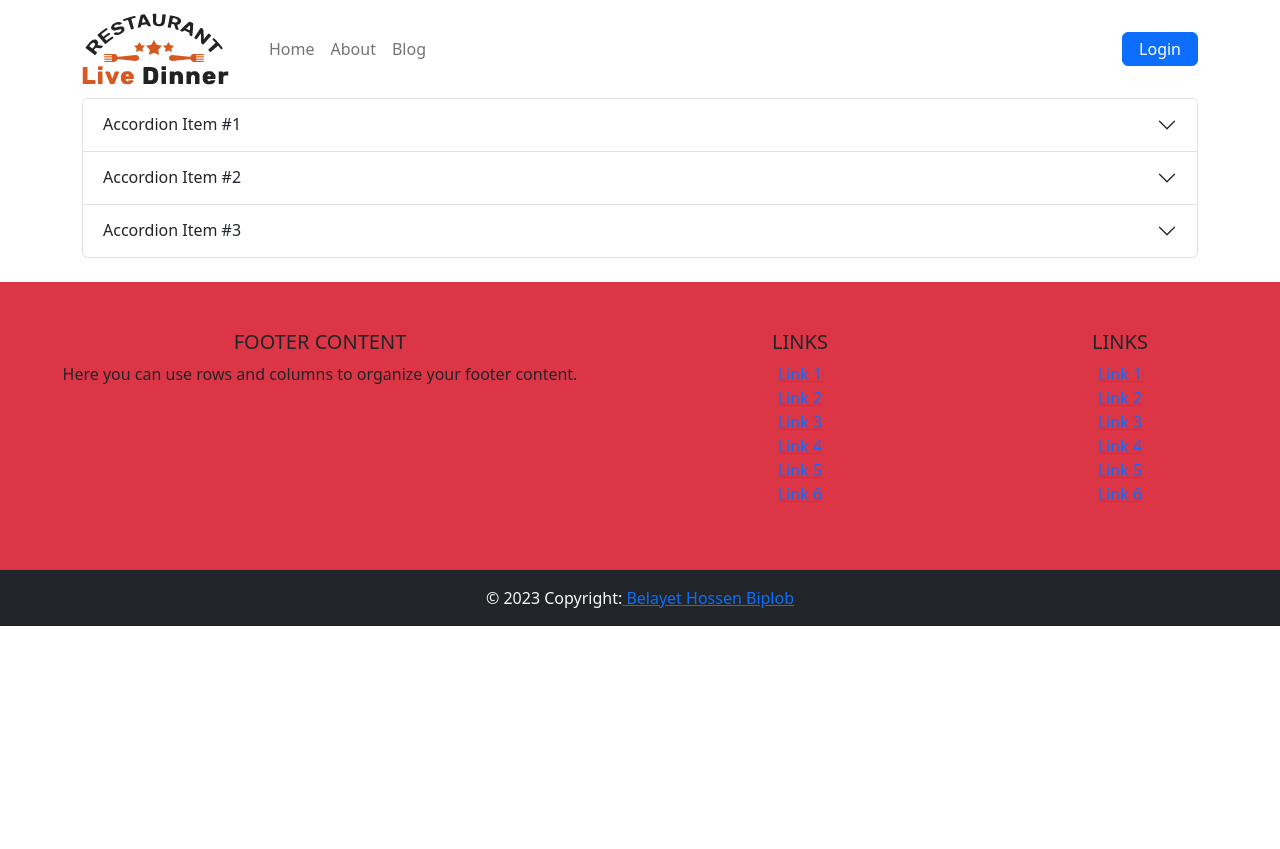
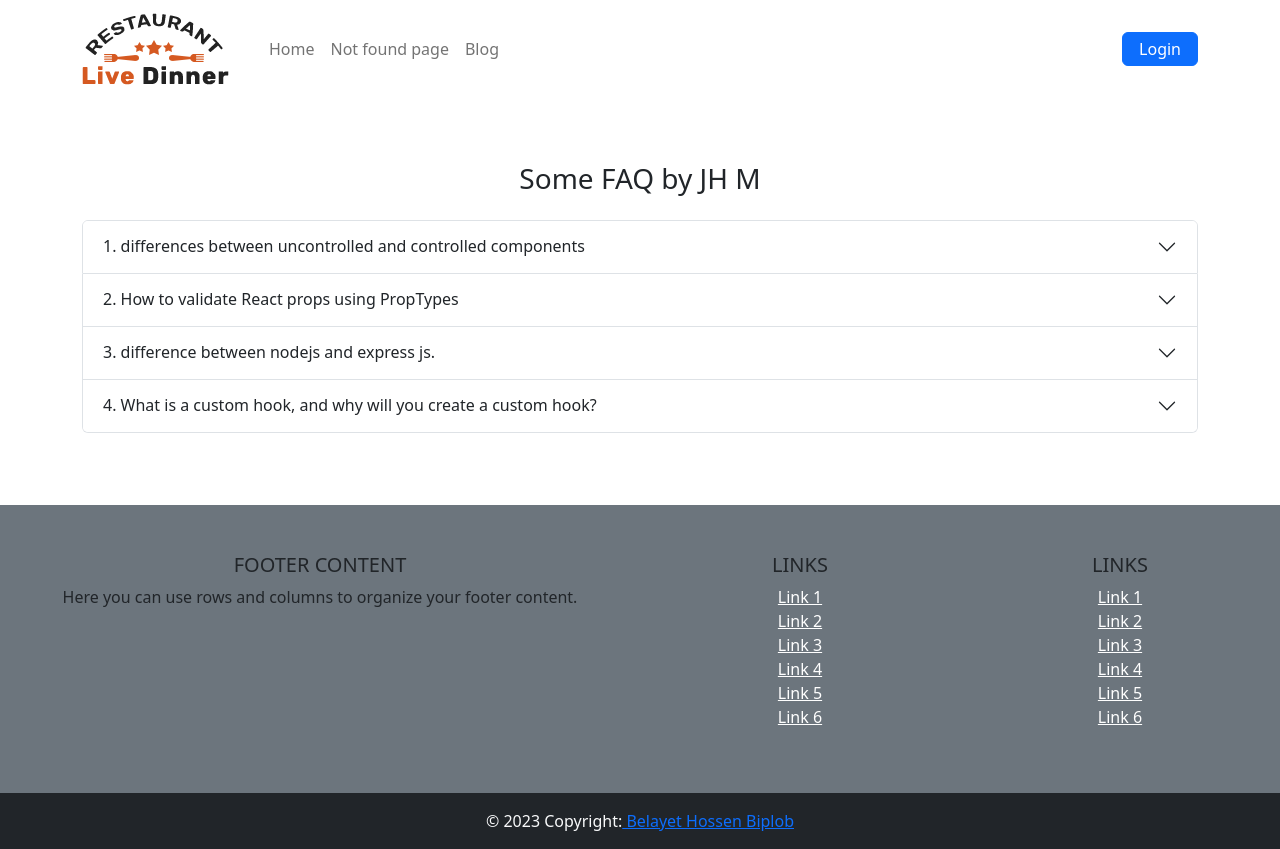
Before and after one commit to BelayetHossen/chefs-recipes-client, a React (Vite) app: page /blog in a window 1280 px wide. Before the commit the page ends 800 px from the top, so only its background shows below. Built offline with nearby package versions, Linux system fonts and the light colour scheme; no server answers.

Commit message:
.env file secure done

```diff
--- a/src/contents/layouts/Chefs.jsx
+++ b/src/contents/layouts/Chefs.jsx
@@ -40,7 +40,7 @@ const Chefs = () => {
                     chefs.map(chef =>
                         <div key={chef.id} className="col-md-3 mb-4">
                             <Card>
-                                <Card.Img variant="top" src={chef.photo} />
+                                <Card.Img variant="top" src={chef.photo} loading="lazy" />
                                 <Card.Body>
                                     <Card.Title>{chef.name}</Card.Title>
                                 </Card.Body>
--- a/src/contents/layouts/Footer.jsx
+++ b/src/contents/layouts/Footer.jsx
@@ -5,7 +5,7 @@ const Footer = () => {
     return (
         <div>
             <footer className="page-footer font-small blue pt-4">
-                <div className="container-fluid text-center text-md-left py-5 bg-danger">
+                <div className="container-fluid text-center text-md-left py-5 bg-secondary">
                     <div className="row">
                         <div className="col-md-6 mt-md-0 mt-3">
                             <h5 className="text-uppercase">Footer Content</h5>
@@ -17,24 +17,24 @@ const Footer = () => {
                         <div className="col-md-3 mb-md-0 mb-3">
                             <h5 className="text-uppercase">Links</h5>
                             <ul className="list-unstyled">
-                                <li><Link>Link 1</Link></li>
-                                <li><Link>Link 2</Link></li>
-                                <li><Link>Link 3</Link></li>
-                                <li><Link>Link 4</Link></li>
-                                <li><Link>Link 5</Link></li>
-                                <li><Link>Link 6</Link></li>
+                                <li><Link className='text-white'>Link 1</Link></li>
+                                <li><Link className='text-white'>Link 2</Link></li>
+                                <li><Link className='text-white'>Link 3</Link></li>
+                                <li><Link className='text-white'>Link 4</Link></li>
+                                <li><Link className='text-white'>Link 5</Link></li>
+                                <li><Link className='text-white'>Link 6</Link></li>
                             </ul>
                         </div>
 
                         <div className="col-md-3 mb-md-0 mb-3">
                             <h5 className="text-uppercase">Links</h5>
                             <ul className="list-unstyled">
-                                <li><Link>Link 1</Link></li>
-                                <li><Link>Link 2</Link></li>
-                                <li><Link>Link 3</Link></li>
-                                <li><Link>Link 4</Link></li>
-                                <li><Link>Link 5</Link></li>
-                                <li><Link>Link 6</Link></li>
+                                <li><Link className='text-white'>Link 1</Link></li>
+                                <li><Link className='text-white'>Link 2</Link></li>
+                                <li><Link className='text-white'>Link 3</Link></li>
+                                <li><Link className='text-white'>Link 4</Link></li>
+                                <li><Link className='text-white'>Link 5</Link></li>
+                                <li><Link className='text-white'>Link 6</Link></li>
                             </ul>
                         </div>
                     </div>
--- a/src/contents/layouts/Header.jsx
+++ b/src/contents/layouts/Header.jsx
@@ -26,7 +26,7 @@ const Header = () => {
                     <Navbar.Collapse id="basic-navbar-nav" className='float-end'>
                         <Nav className="me-auto">
                             <Link to='/' className='nav-item nav-link'>Home</Link>
-                            <Link to='/about' className='nav-item nav-link'>About</Link>
+                            <Link to='/hkfjgigr' className='nav-item nav-link'>Not found page</Link>
                             <Link to='/blog' className='nav-item nav-link'>Blog</Link>
 
                         </Nav>
--- a/src/contents/layouts/Slider.jsx
+++ b/src/contents/layouts/Slider.jsx
@@ -7,6 +7,7 @@ const Slider = () => {
             <Carousel className='slider'>
                 <Carousel.Item>
                     <img
+                        loading="lazy"
                         className="d-block w-100"
                         src="../../../public/assets/images/slider-01.jpg"
                         alt="First slide"
@@ -18,6 +19,7 @@ const Slider = () => {
                 </Carousel.Item>
                 <Carousel.Item>
                     <img
+                        loading="lazy"
                         className="d-block w-100"
                         src="../../../public/assets/images/slider-02.jpg"
                         alt="Second slide"
@@ -30,6 +32,7 @@ const Slider = () => {
                 </Carousel.Item>
                 <Carousel.Item>
                     <img
+                        loading="lazy"
                         className="d-block w-100"
                         src="../../../public/assets/images/slider-03.jpg"
                         alt="Third slide"
--- a/src/contents/pages/Blog.jsx
+++ b/src/contents/pages/Blog.jsx
@@ -3,42 +3,33 @@ import { Accordion } from 'react-bootstrap';
 
 const Blog = () => {
     return (
-        <div className='container'>
+        <div className='container my-5'>
+            <h3 className='py-3 text-center'>Some FAQ by JH M</h3>
             <Accordion>
                 <Accordion.Item eventKey="0">
-                    <Accordion.Header>Accordion Item #1</Accordion.Header>
+                    <Accordion.Header>1. differences between uncontrolled and controlled components</Accordion.Header>
                     <Accordion.Body>
-                        Lorem ipsum dolor sit amet, consectetur adipiscing elit, sed do
-                        eiusmod tempor incididunt ut labore et dolore magna aliqua. Ut enim
-                        ad minim veniam, quis nostrud exercitation ullamco laboris nisi ut
-                        aliquip ex ea commodo consequat. Duis aute irure dolor in
-                        reprehenderit in voluptate velit esse cillum dolore eu fugiat nulla
-                        pariatur. Excepteur sint occaecat cupidatat non proident, sunt in
-                        culpa qui officia deserunt mollit anim id est laborum.
+                        In React, controlled components refer to components that have their state and behavior controlled by the parent component. These components rely on props passed down from the parent component to update their state and behavior. Uncontrolled components refer to components that manage their own state internally.
                     </Accordion.Body>
                 </Accordion.Item>
                 <Accordion.Item eventKey="1">
-                    <Accordion.Header>Accordion Item #2</Accordion.Header>
+                    <Accordion.Header>2. How to validate React props using PropTypes</Accordion.Header>
                     <Accordion.Body>
-                        Lorem ipsum dolor sit amet, consectetur adipiscing elit, sed do
-                        eiusmod tempor incididunt ut labore et dolore magna aliqua. Ut enim
-                        ad minim veniam, quis nostrud exercitation ullamco laboris nisi ut
-                        aliquip ex ea commodo consequat. Duis aute irure dolor in
-                        reprehenderit in voluptate velit esse cillum dolore eu fugiat nulla
-                        pariatur. Excepteur sint occaecat cupidatat non proident, sunt in
-                        culpa qui officia deserunt mollit anim id est laborum.
+                        Props and PropTypes are important mechanisms for passing read-only attributes between React components.
+
+                        We can use React props, short for properties, to send data from one component to another. If a component receives the wrong type of props, it can cause bugs and unexpected errors in your app.
                     </Accordion.Body>
                 </Accordion.Item>
                 <Accordion.Item eventKey="2">
-                    <Accordion.Header>Accordion Item #3</Accordion.Header>
+                    <Accordion.Header>3. difference between nodejs and express js.</Accordion.Header>
                     <Accordion.Body>
-                        Lorem ipsum dolor sit amet, consectetur adipiscing elit, sed do
-                        eiusmod tempor incididunt ut labore et dolore magna aliqua. Ut enim
-                        ad minim veniam, quis nostrud exercitation ullamco laboris nisi ut
-                        aliquip ex ea commodo consequat. Duis aute irure dolor in
-                        reprehenderit in voluptate velit esse cillum dolore eu fugiat nulla
-                        pariatur. Excepteur sint occaecat cupidatat non proident, sunt in
-                        culpa qui officia deserunt mollit anim id est laborum.
+                        Express is a minimal and flexible node. js web application framework, providing a robust set of features for building single and multi-page, and hybrid web applications. On the other hand, Node. js is detailed as "A platform built on Chrome's JavaScript runtime for easily building fast, scalable network applications".
+                    </Accordion.Body>
+                </Accordion.Item>
+                <Accordion.Item eventKey="3">
+                    <Accordion.Header>4. What is a custom hook, and why will you create a custom hook?</Accordion.Header>
+                    <Accordion.Body>
+                        Custom React JS hooks offer reusability as when a custom hook is created, it can be reused easily, which makes the code cleaner and reduces the time to write the code. It also enhances the rendering speed of the code as a custom hook does not need to be rendered again and again while rendering the whole code.
                     </Accordion.Body>
                 </Accordion.Item>
             </Accordion>
--- a/src/contents/pages/Details.jsx
+++ b/src/contents/pages/Details.jsx
@@ -16,7 +16,7 @@ const Details = () => {
             <div className="row w-75 m-auto">
                 <h4 className='text-center py-2 mb-3'>Single chef details</h4>
                 <div className="col-md-6">
-                    <img width="100%" src={chef.photo} alt="" />
+                    <img loading="lazy" width="100%" src={chef.photo} alt="" />
                 </div>
                 <div className="col-md-6">
                     <ul>
--- a/src/contents/pages/Recipes.jsx
+++ b/src/contents/pages/Recipes.jsx
@@ -19,7 +19,7 @@ const Recipes = () => {
                     <div key={recipe.name} className="card my-5 p-4 shadow">
                         <div className="row ">
                             <div className="col-md-6">
-                                <img className='mt-2' src={recipe.photo} alt="" width="100%" />
+                                <img className='mt-2' src={recipe.photo} alt="" width="100%" loading="lazy" />
                             </div>
                             <div className="col-md-6">
                                 <h4>Recipes name: {recipe.name}</h4>
--- a/src/firebase/config.js
+++ b/src/firebase/config.js
@@ -1,18 +1,15 @@
-// Import the functions you need from the SDKs you need
+
 import { initializeApp } from "firebase/app";
-// TODO: Add SDKs for Firebase products that you want to use
-// https://firebase.google.com/docs/web/setup#available-libraries
 
-// Your web app's Firebase configuration
 const firebaseConfig = {
-    apiKey: "AIzaSyAkbOfIzjJz8qiftYY2SeSxKWYPTwoOuAU",
-    authDomain: "assignment-10-4a82e.firebaseapp.com",
-    projectId: "assignment-10-4a82e",
-    storageBucket: "assignment-10-4a82e.appspot.com",
-    messagingSenderId: "346916495054",
-    appId: "1:346916495054:web:e4bcb47768eeaa994b7a9f"
+    apiKey: import.meta.env.VITE_apiKey,
+    authDomain: import.meta.env.VITE_authDomain,
+    projectId: import.meta.env.VITE_projectId,
+    storageBucket: import.meta.env.VITE_storageBucket,
+    messagingSenderId: import.meta.env.VITE_messagingSenderId,
+    appId: import.meta.env.VITE_appId
 };
 
-// Initialize Firebase
+
 const app = initializeApp(firebaseConfig);
 export default app;
```
